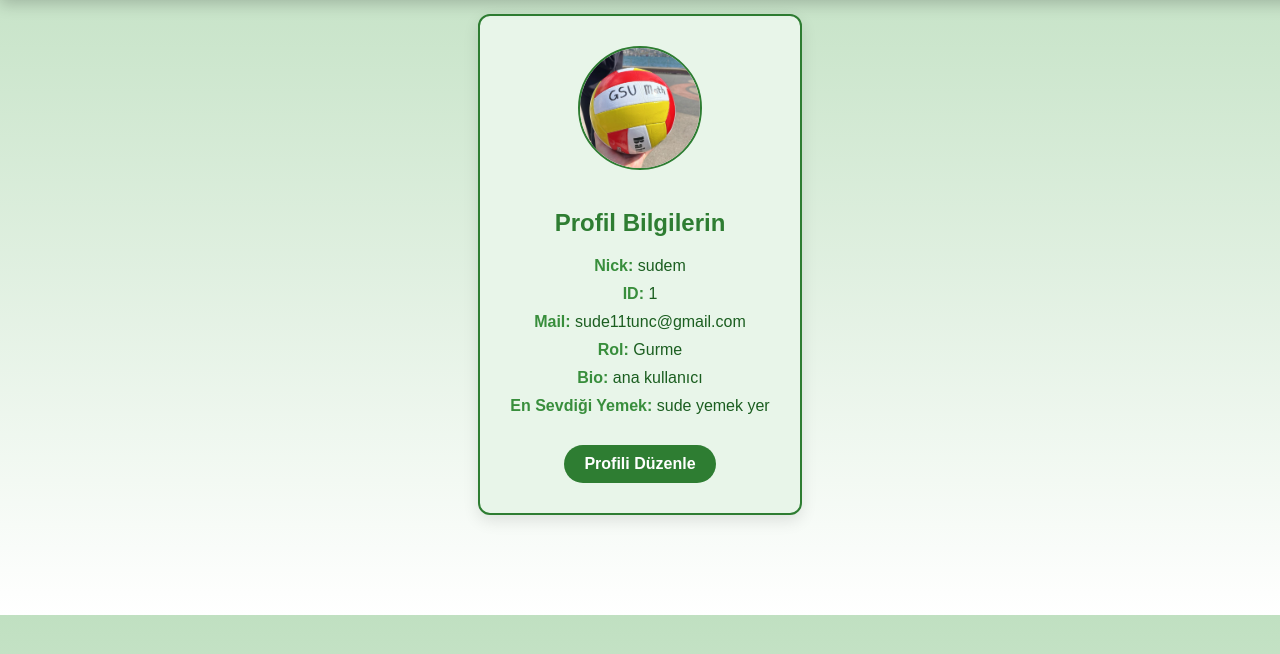
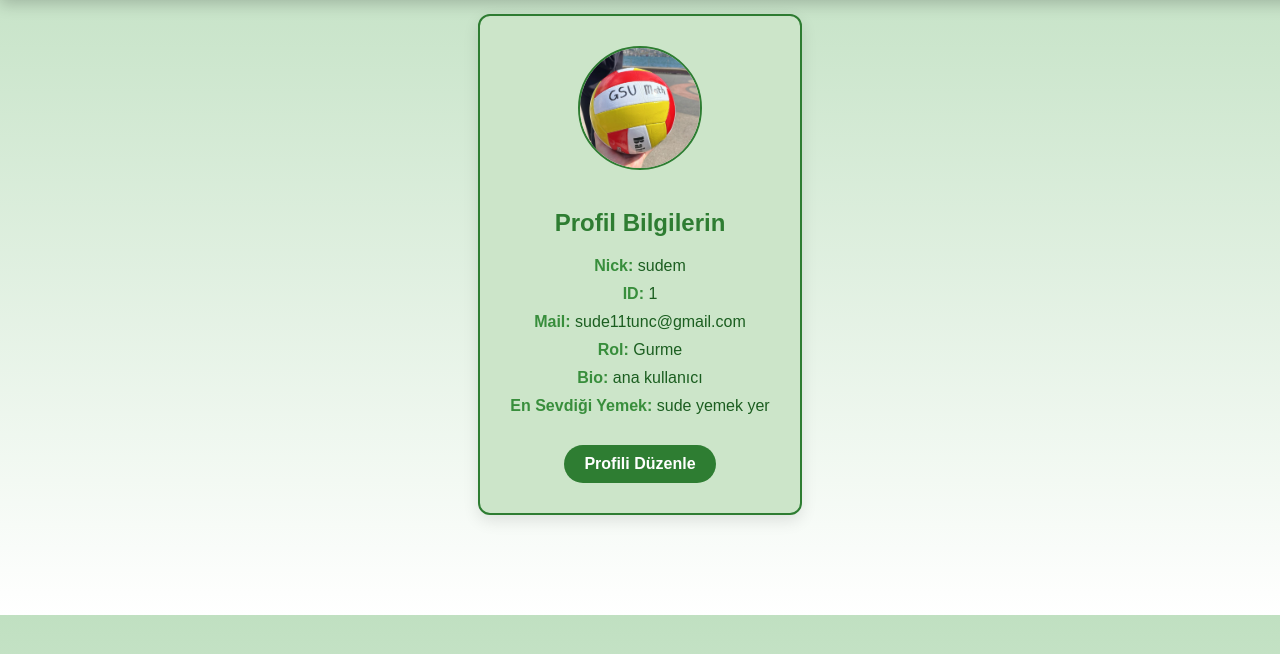
Before and after one commit to sude-tunc/Sonradan-Gurme, a Django app: page /profile/ in a window 1280 px wide. Shown: the part 86-740 px from the top of the page. Run offline with Django 5.2, Linux system fonts and the light colour scheme; a user stored in the database is signed in.

Commit message:
background güncellendi v.3

```diff
--- a/templates/users/profile.html
+++ b/templates/users/profile.html
@@ -5,7 +5,7 @@
 {% block content %}
 <style>
     .profile-box {
-        background-color: #e8f5e9;
+        background-color: #cce5c9;
         border: 2px solid #2e7d32;
         border-radius: 12px;
         padding: 30px;
```
Also changed, not shown: db.sqlite3.
